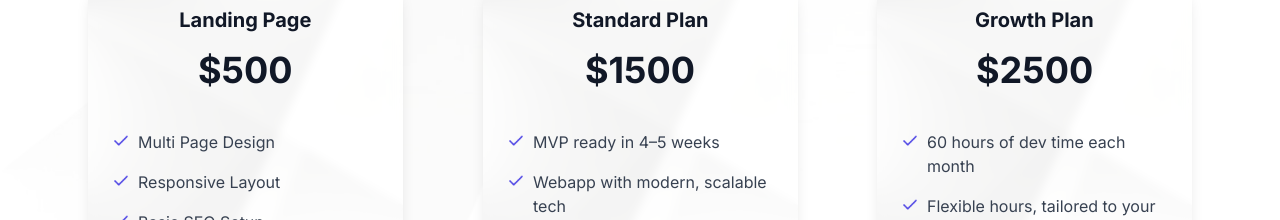
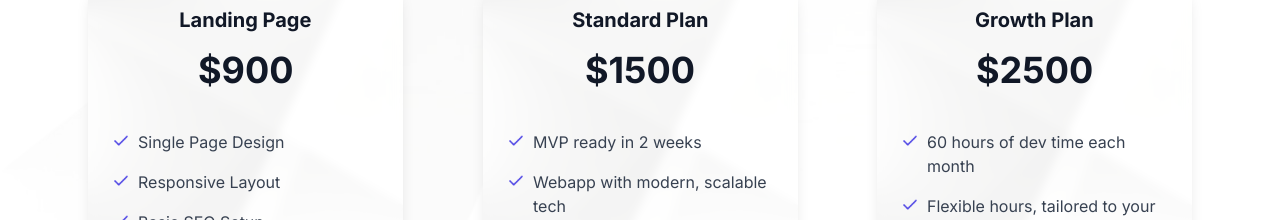
Before and after one commit to abhishekxdev/mvpnextjs, a Next.js app: page / in a window 1280 px wide. Shown: the part 6140-6360 px from the top of the page. Built offline with nearby package versions, Linux system fonts and the light colour scheme; a web font is replaced by a local one.

Commit message:
Update Pricing.tsx

```diff
--- a/src/components/Pricing.tsx
+++ b/src/components/Pricing.tsx
@@ -75,9 +75,9 @@ const Pricing = () => {
   const pricingOptions = [
     {
       title: 'Landing Page',
-      price: '$500',
+      price: '$900',
       features: [
-        'Multi Page Design',
+        'Single Page Design',
         'Responsive Layout',
         'Basic SEO Setup',
         'Contact Form Integration',
@@ -93,7 +93,7 @@ const Pricing = () => {
       title: 'Standard Plan',
       price: '$1500',
       features: [
-        'MVP ready in 4–5 weeks',
+        'MVP ready in 2 weeks',
         'Webapp with modern, scalable tech',
         'Seamless integrations: payments, auth & more',
         '30 days free maintenance post-launch',
```
